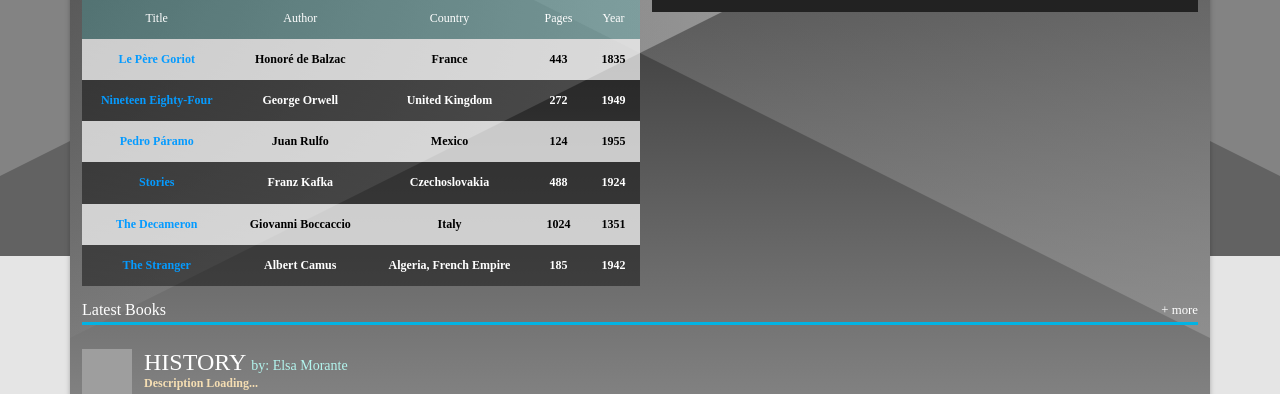
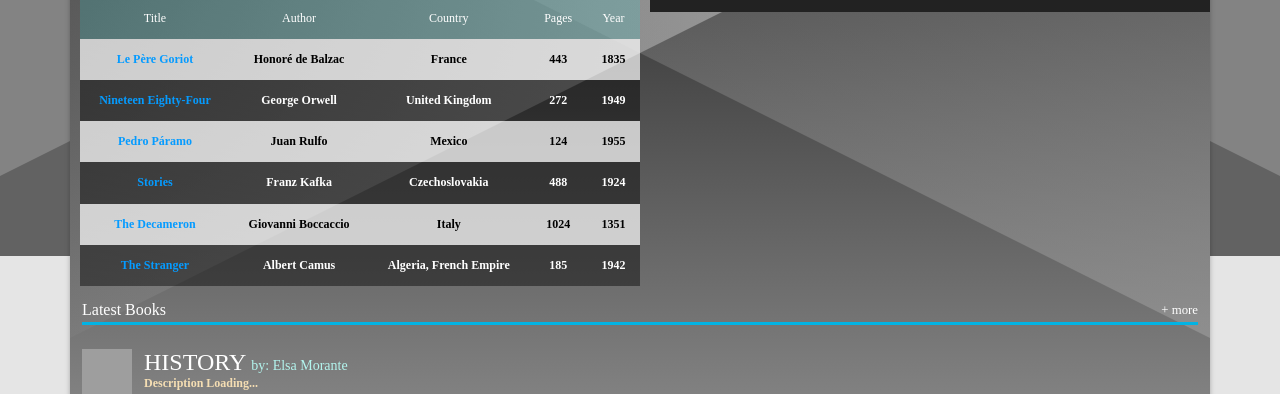
Before and after one commit to karthic-psa/Books-Info-App, a Django app: page / in a window 1280 px wide. Shown: the part 544-938 px from the top of the page. Run offline with Django 3.2, Linux system fonts and the light colour scheme; data comes from the database, SQL or seed files in the repository; some libraries are stand-ins or nearby versions; grey boxes are pictures that could not be loaded.

Commit message:
style: updated padding of slideshow and must read

```diff
--- a/booksapp/static/css/styles.css
+++ b/booksapp/static/css/styles.css
@@ -285,7 +285,8 @@
 
 .must_reads {
   padding-top: 1em;
-  padding-left: 12px;
+  padding-left: 10px;
+  padding-right: 10px
   flex-grow: 1;
 }
 
@@ -361,9 +362,10 @@
   height: 150px;
 }
 
-.right-pad{
-  padding-right: 12px !important;
-}
+/*.right-pad{*/
+/* padding-right: 12px !important;*/
+/*}*/
+
 
 /* Position the image container (needed to position the left and right arrows) */
 
```
